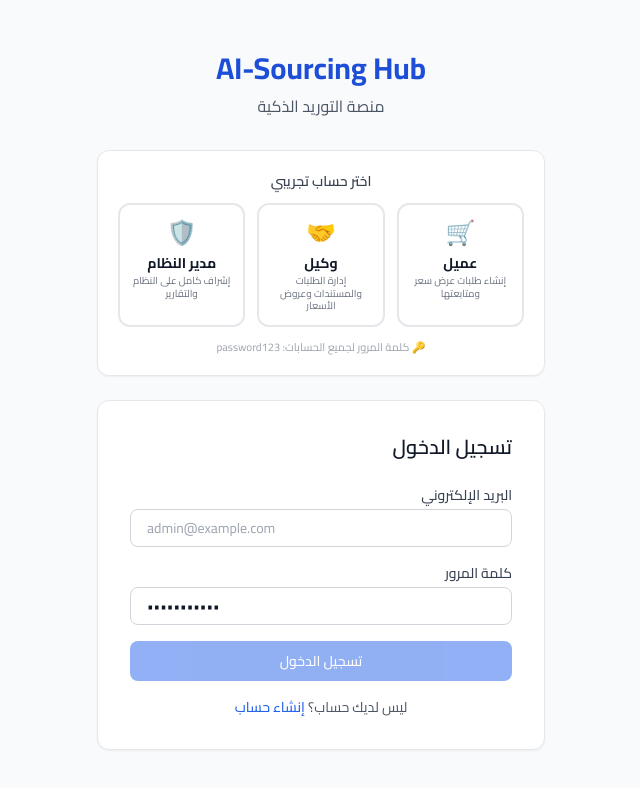
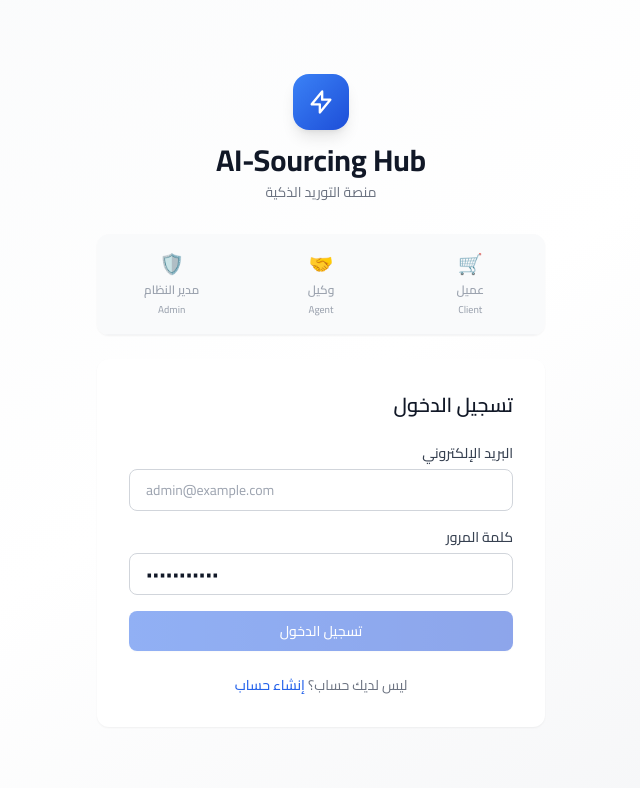
Before and after one commit to yahyalababenah/AI-Sourcing-Agent, a React (Vite) app in the folder frontend/: page /auth/login in a window 1280 px wide. Shown: the top 788 px of the page, without its empty margins (447-1087 px from the left). Built offline with nearby package versions, Linux system fonts and the light colour scheme; no server answers; what tailwindcss-rtl would draw is missing.

Commit message:
feat: enhance LoginPage with improved UX and role-aware redirect

```diff
--- a/frontend/src/pages/auth/LoginPage.tsx
+++ b/frontend/src/pages/auth/LoginPage.tsx
@@ -3,40 +3,61 @@ import { Link } from "react-router-dom";
 import { useAuth } from "@/hooks/useAuth";
 import { ROUTES } from "@/constants/routes";
 
-const DEMO_ACCOUNTS = [
+type RoleTab = "client" | "agent" | "admin";
+
+interface RoleConfig {
+  role: RoleTab;
+  label: string;
+  labelEn: string;
+  email: string;
+  icon: string;
+  description: string;
+  color: string;
+}
+
+const ROLE_TABS: RoleConfig[] = [
   {
-    role: "client" as const,
+    role: "client",
     label: "عميل",
+    labelEn: "Client",
     email: "client@example.com",
     icon: "🛒",
-    description: "إنشاء طلبات عرض سعر ومتابعتها",
+    description: "إنشاء طلبات شراء ومتابعة عروض الأسعار",
+    color: "from-emerald-500 to-teal-600",
   },
   {
-    role: "agent" as const,
+    role: "agent",
     label: "وكيل",
+    labelEn: "Agent",
     email: "agent@example.com",
     icon: "🤝",
-    description: "إدارة الطلبات والمستندات وعروض الأسعار",
+    description: "إدارة التوريد والمستندات وعروض الأسعار",
+    color: "from-blue-500 to-indigo-600",
   },
   {
-    role: "admin" as const,
+    role: "admin",
     label: "مدير النظام",
+    labelEn: "Admin",
     email: "admin@example.com",
     icon: "🛡️",
-    description: "إشراف كامل على النظام والتقارير",
+    description: "إشراف كامل وإدارة النظام والتقارير",
+    color: "from-purple-500 to-violet-600",
   },
 ];
 
 export function LoginPage() {
   const { login } = useAuth();
+  const [activeTab, setActiveTab] = useState<RoleTab | null>(null);
   const [email, setEmail] = useState("");
   const [password, setPassword] = useState("password123");
   const [loading, setLoading] = useState(false);
-  const [selectedRole, setSelectedRole] = useState<string | null>(null);
 
-  const handleRoleSelect = (demoEmail: string, role: string) => {
-    setEmail(demoEmail);
-    setSelectedRole(role);
+  const handleTabSelect = (tab: RoleTab) => {
+    setActiveTab(tab);
+    const config = ROLE_TABS.find((t) => t.role === tab);
+    if (config) {
+      setEmail(config.email);
+    }
   };
 
   const handleSubmit = async (e: React.FormEvent) => {
@@ -52,60 +73,70 @@ export function LoginPage() {
   };
 
   return (
-    <div className="flex min-h-screen items-center justify-center bg-gray-50 px-4">
+    <div className="flex min-h-screen items-center justify-center bg-gradient-to-br from-gray-50 via-white to-gray-100 px-4">
       <div className="w-full max-w-md">
         {/* Logo */}
         <div className="mb-8 text-center">
-          <h1 className="text-3xl font-bold text-primary-700">
-            AI-Sourcing Hub
-          </h1>
-          <p className="mt-2 text-gray-600">منصة التوريد الذكية</p>
+          <div className="mx-auto mb-3 flex h-14 w-14 items-center justify-center rounded-2xl bg-gradient-to-br from-primary-500 to-primary-700 shadow-lg">
+            <svg className="h-7 w-7 text-white" fill="none" viewBox="0 0 24 24" stroke="currentColor" strokeWidth={2}>
+              <path strokeLinecap="round" strokeLinejoin="round" d="M13 10V3L4 14h7v7l9-11h-7z" />
+            </svg>
+          </div>
+          <h1 className="text-3xl font-bold text-gray-900">AI-Sourcing Hub</h1>
+          <p className="mt-1 text-sm text-gray-500">منصة التوريد الذكية</p>
         </div>
 
-        {/* Demo Account Selector */}
-        <div className="card mb-6 p-5">
-          <h3 className="mb-3 text-center text-sm font-semibold text-gray-700">
-            اختر حساب تجريبي
-          </h3>
-          <div className="grid grid-cols-1 gap-3 sm:grid-cols-3">
-            {DEMO_ACCOUNTS.map((account) => (
+        {/* Role Tabs */}
+        <div className="card mb-6 overflow-hidden border-0 p-0 shadow-sm">
+          <div className="grid grid-cols-3 border-b border-gray-100">
+            {ROLE_TABS.map((tab) => (
               <button
-                key={account.role}
+                key={tab.role}
                 type="button"
-                onClick={() => handleRoleSelect(account.email, account.role)}
-                className={`flex flex-col items-center rounded-xl border-2 p-3 text-center transition-all ${
-                  selectedRole === account.role
-                    ? "border-primary-500 bg-primary-50 shadow-sm"
-                    : "border-gray-200 bg-white hover:border-primary-300 hover:bg-gray-50"
+                onClick={() => handleTabSelect(tab.role)}
+                className={`relative flex flex-col items-center gap-1 px-2 py-4 text-center text-xs font-medium transition-all ${
+                  activeTab === tab.role
+                    ? "bg-white text-gray-900"
+                    : "bg-gray-50 text-gray-400 hover:bg-gray-100 hover:text-gray-600"
                 }`}
               >
-                <span className="text-2xl">{account.icon}</span>
-                <span className="mt-1 text-sm font-bold text-gray-900">
-                  {account.label}
-                </span>
-                <span className="mt-0.5 text-[10px] leading-tight text-gray-500">
-                  {account.description}
-                </span>
+                {activeTab === tab.role && (
+                  <span
+                    className={`absolute inset-x-0 top-0 h-0.5 bg-gradient-to-r ${tab.color}`}
+                  />
+                )}
+                <span className="text-xl">{tab.icon}</span>
+                <span className="font-semibold">{tab.label}</span>
+                <span className="text-[10px] text-gray-400">{tab.labelEn}</span>
               </button>
             ))}
           </div>
-          <p className="mt-3 text-center text-[11px] text-gray-400">
-            🔑 كلمة المرور لجميع الحسابات: password123
+
+          {/* Active Tab Info */}
+          {activeTab && (
+            <div className={`bg-gradient-to-r ${ROLE_TABS.find((t) => t.role === activeTab)?.color} px-5 py-3`}>
+              <div className="flex items-center justify-between">
+                <div>
+                  <p className="text-sm font-semibold text-white">
+                    {ROLE_TABS.find((t) => t.role === activeTab)?.description}
                   </p>
+                  <p className="mt-0.5 text-xs text-white/70">
+                    🔑 كلمة المرور: password123
+                  </p>
+                </div>
+                <span className="text-2xl">{ROLE_TABS.find((t) => t.role === activeTab)?.icon}</span>
+              </div>
+            </div>
+          )}
         </div>
 
         {/* Login Card */}
-        <div className="card p-8">
-          <h2 className="mb-6 text-xl font-semibold text-gray-900">
-            تسجيل الدخول
-          </h2>
+        <div className="card border-0 p-8 shadow-sm">
+          <h2 className="mb-6 text-xl font-semibold text-gray-900">تسجيل الدخول</h2>
 
           <form onSubmit={handleSubmit} className="space-y-4">
             <div>
-              <label
-                htmlFor="email"
-                className="mb-1 block text-sm font-medium text-gray-700"
-              >
+              <label htmlFor="email" className="mb-1.5 block text-sm font-medium text-gray-700">
                 البريد الإلكتروني
               </label>
               <input
@@ -114,20 +145,19 @@ export function LoginPage() {
                 value={email}
                 onChange={(e) => {
                   setEmail(e.target.value);
-                  setSelectedRole(null);
+                  if (activeTab && e.target.value !== ROLE_TABS.find((t) => t.role === activeTab)?.email) {
+                    setActiveTab(null);
+                  }
                 }}
                 required
-                className="w-full rounded-lg border border-gray-300 px-4 py-2 text-sm focus:border-primary-500 focus:outline-none focus:ring-1 focus:ring-primary-500"
+                className="w-full rounded-lg border border-gray-300 px-4 py-2.5 text-sm transition-colors focus:border-primary-500 focus:outline-none focus:ring-2 focus:ring-primary-500/20"
                 placeholder="admin@example.com"
                 dir="ltr"
               />
             </div>
 
             <div>
-              <label
-                htmlFor="password"
-                className="mb-1 block text-sm font-medium text-gray-700"
-              >
+              <label htmlFor="password" className="mb-1.5 block text-sm font-medium text-gray-700">
                 كلمة المرور
               </label>
               <input
@@ -137,7 +167,7 @@ export function LoginPage() {
                 onChange={(e) => setPassword(e.target.value)}
                 required
                 minLength={8}
-                className="w-full rounded-lg border border-gray-300 px-4 py-2 text-sm focus:border-primary-500 focus:outline-none focus:ring-1 focus:ring-primary-500"
+                className="w-full rounded-lg border border-gray-300 px-4 py-2.5 text-sm transition-colors focus:border-primary-500 focus:outline-none focus:ring-2 focus:ring-primary-500/20"
                 placeholder="••••••••"
                 dir="ltr"
               />
@@ -146,13 +176,24 @@ export function LoginPage() {
             <button
               type="submit"
               disabled={loading || !email}
-              className="w-full rounded-lg bg-primary-600 px-4 py-2.5 text-sm font-medium text-white transition-colors hover:bg-primary-700 disabled:cursor-not-allowed disabled:opacity-50"
+              className="w-full rounded-lg bg-gradient-to-r from-primary-600 to-primary-700 px-4 py-2.5 text-sm font-medium text-white shadow-sm transition-all hover:from-primary-700 hover:to-primary-800 hover:shadow-md disabled:cursor-not-allowed disabled:opacity-50"
             >
-              {loading ? "جاري التحميل..." : "تسجيل الدخول"}
+              {loading ? (
+                <span className="flex items-center justify-center gap-2">
+                  <svg className="h-4 w-4 animate-spin" viewBox="0 0 24 24" fill="none">
+                    <circle className="opacity-25" cx="12" cy="12" r="10" stroke="currentColor" strokeWidth="4" />
+                    <path className="opacity-75" fill="currentColor" d="M4 12a8 8 0 018-8V0C5.373 0 0 5.373 0 12h4z" />
+                  </svg>
+                  جاري التحميل...
+                </span>
+              ) : (
+                "تسجيل الدخول"
+              )}
             </button>
           </form>
 
-          <p className="mt-4 text-center text-sm text-gray-600">
+          <div className="mt-6 text-center">
+            <p className="text-sm text-gray-500">
               ليس لديك حساب؟{" "}
               <Link
                 to={ROUTES.AUTH.REGISTER}
@@ -164,5 +205,6 @@ export function LoginPage() {
           </div>
         </div>
       </div>
+    </div>
   );
 }
```
Lines whose indentation alone changed are shown as unchanged.
